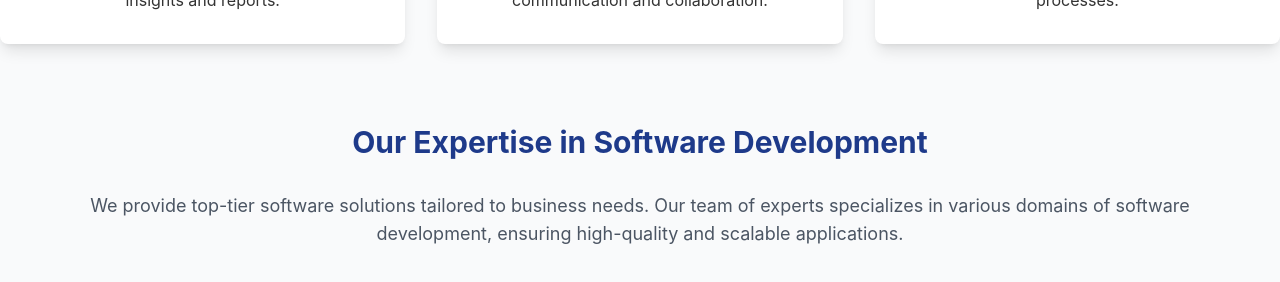
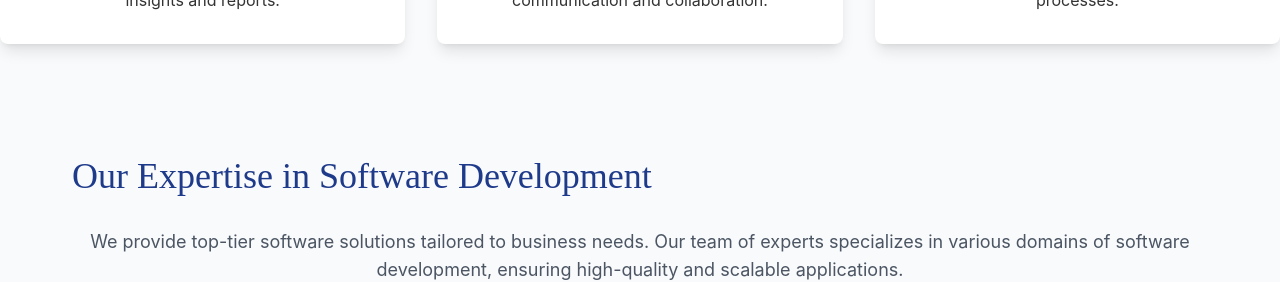
Before and after one commit to Eng-Ather/3ACE-CRM, a Next.js app: page / in a window 1280 px wide. Shown: the part 1700-1982 px from the top of the page. Built offline with nearby package versions, Linux system fonts and the light colour scheme.

Commit message:
edit code

```diff
--- a/src/app/Components/Services.js
+++ b/src/app/Components/Services.js
@@ -31,7 +31,7 @@ const ServicesPage = () => {
         <div className="bg-[#F9FAFB]">
             {/* Services Description */}
             <div className="py-10 w-full mx-auto px-4 md:px-10">
-                <h2 className="text-3xl font-bold text-center text-[#1E3A8A] mb-8">
+                <h2 className="text-heading text-center md:text-start text-xl md:text-4xl font-serif p-8">
                     Our Expertise in Software Development
                 </h2>
                 <p className="text-center text-lg text-[#4B5563] mb-12">
```
